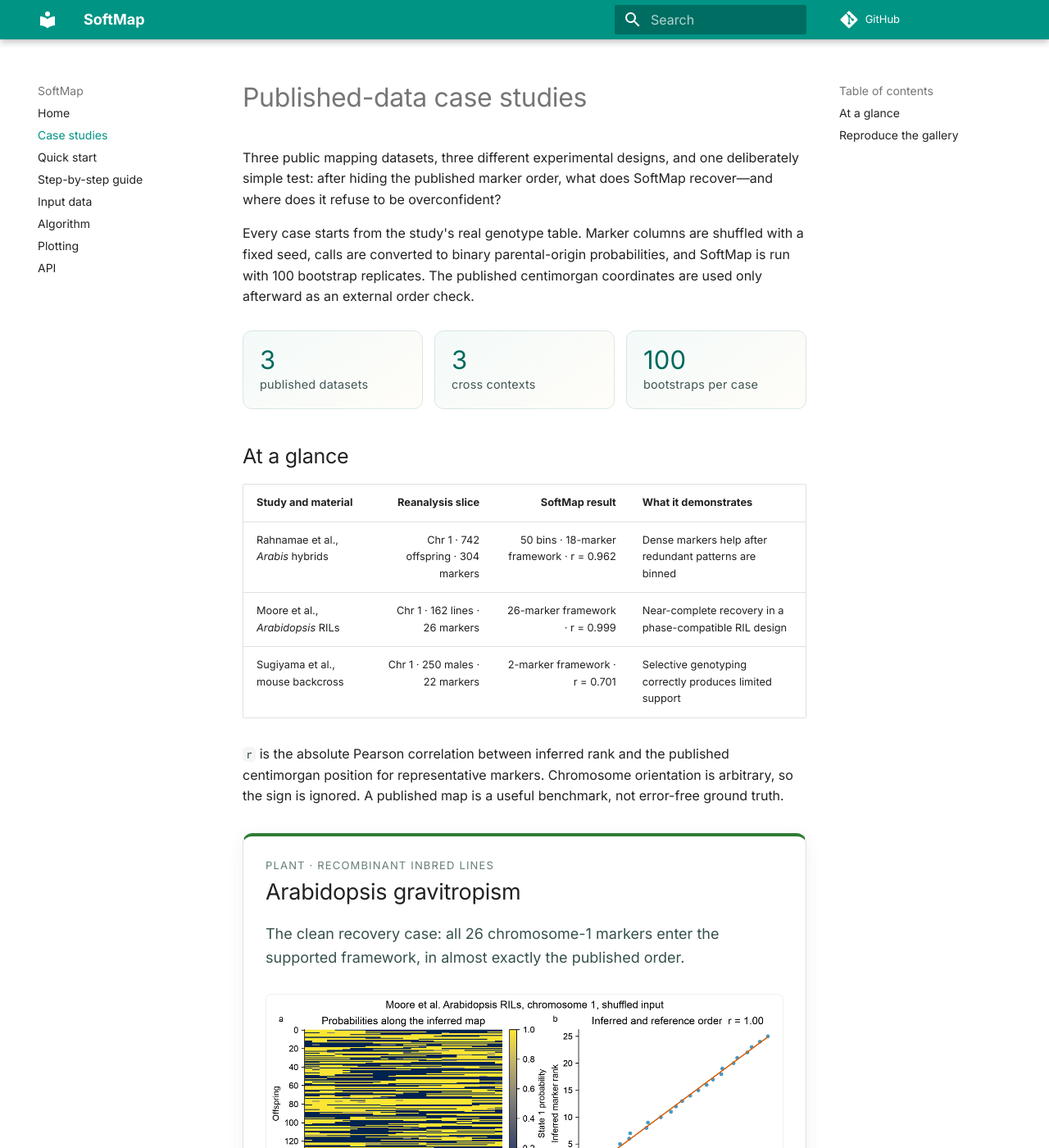
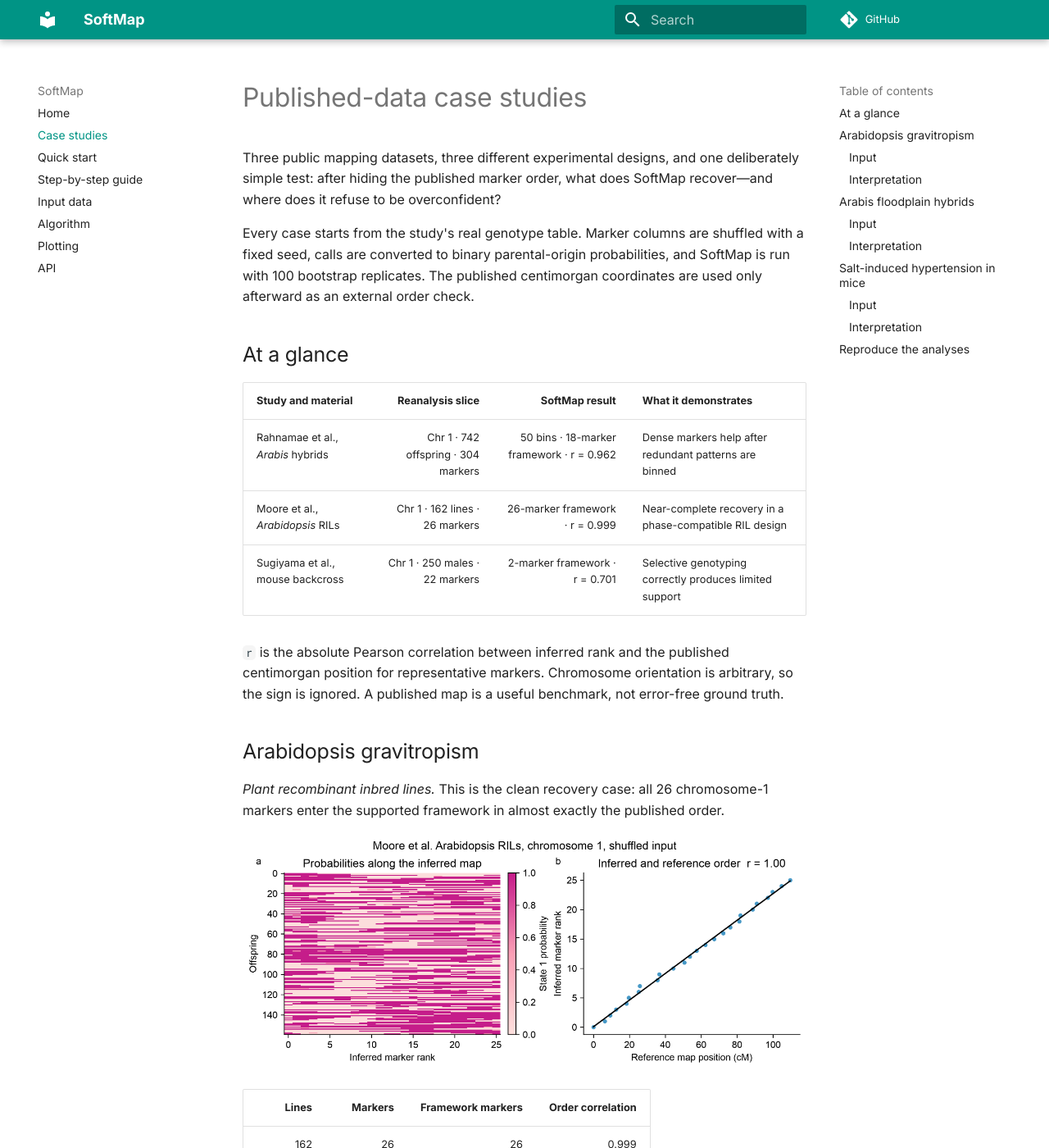
Before and after one commit to kevinkorfmann/softmap-linkage, an MkDocs documentation site: the page built from docs/case-studies.md, in a window 1280 px wide and 1400 px high. Shown: the whole window at 82% size. Built offline with MkDocs 1.6.1 and Material for MkDocs 9.7.7, drawn with Linux system fonts in a browser that asks for light colours; comment, search, counter and statistics services are not loaded; some of the changed text lies outside the part shown.

Commit message:
Simplify case study presentation

````diff
--- a/docs/case-studies.md
+++ b/docs/case-studies.md
@@ -8,12 +8,6 @@ Every case starts from the study's real genotype table. Marker columns are shuff
 with a fixed seed, calls are converted to binary parental-origin probabilities, and
 SoftMap is run with 100 bootstrap replicates. The published centimorgan coordinates
 are used only afterward as an external order check.
-
-<div class="case-summary" markdown>
-  <div><span>3</span> published datasets</div>
-  <div><span>3</span> cross contexts</div>
-  <div><span>100</span> bootstraps per case</div>
-</div>
 
 ## At a glance
 
@@ -28,63 +22,90 @@ centimorgan position for representative markers. Chromosome orientation is
 arbitrary, so the sign is ignored. A published map is a useful benchmark, not
 error-free ground truth.
 
-<div class="case-gallery">
-  <article class="case-card case-card--strong">
-    <div class="case-card__eyebrow">Plant · recombinant inbred lines</div>
-    <h2>Arabidopsis gravitropism</h2>
-    <p class="case-card__lead">The clean recovery case: all 26 chromosome-1 markers enter the supported framework, in almost exactly the published order.</p>
-    <img src="../assets/case_arabidopsis_ril.png" alt="SoftMap result for chromosome 1 of the Moore Arabidopsis recombinant inbred line dataset">
-    <dl class="case-metrics">
-      <div><dt>Lines</dt><dd>162</dd></div>
-      <div><dt>Markers</dt><dd>26</dd></div>
-      <div><dt>Framework</dt><dd>26</dd></div>
-      <div><dt>Order r</dt><dd>0.999</dd></div>
-    </dl>
-    <h3>What went in</h3>
-    <p>Replicate 2 from Moore et al. (2013), an Arabidopsis Bay × Sha recombinant-inbred population used to study root gravitropism. Homozygous L and C calls become 0.01 and 0.99; missing calls remain 0.5.</p>
-    <h3>What SoftMap adds</h3>
-    <p>The probability matrix becomes a continuous block pattern after ordering, and every representative marker passes 80% pairwise bootstrap support. This is the behavior expected when the cross matches the model and the chromosome contains enough informative recombinations.</p>
-    <p class="case-card__source"><a href="https://doi.org/10.1534/genetics.113.152678">Study</a> · <a href="https://rqtl.org/qtl2/pages/sampledata.html">R/qtl2 source data</a></p>
-  </article>
+## Arabidopsis gravitropism
 
-  <article class="case-card">
-    <div class="case-card__eyebrow">Plant · contemporary hybridization</div>
-    <h2>Arabis floodplain hybrids</h2>
-    <p class="case-card__lead">A dense, phase-limited example: all 304 source markers reduce to 50 informative segregation patterns and a supported 18-marker framework.</p>
-    <img src="../assets/case_arabis_hybridization.png" alt="SoftMap result for chromosome 1 of the Rahnamae Arabis hybridization dataset">
-    <dl class="case-metrics">
-      <div><dt>Offspring</dt><dd>742</dd></div>
-      <div><dt>Markers</dt><dd>304</dd></div>
-      <div><dt>Bins / framework</dt><dd>50 / 18</dd></div>
-      <div><dt>Order r</dt><dd>0.962</dd></div>
-    </dl>
-    <h3>What went in</h3>
-    <p>All 304 chromosome-1 markers from Rahnamae et al. (2025). NN and SS calls become 0.01 and 0.99. Heterozygous NS and missing calls become 0.5 because their phase is unresolved in SoftMap's binary representation.</p>
-    <h3>How to read the result</h3>
-    <p>This is a conversion stress test, not a replacement F2 map. Automatic binning groups patterns with at most 2% expected disagreement before ordering: 304 markers become 50 bins, 18 of which enter the 80%-supported framework. The stronger chromosome-scale agreement shows the value of the full marker set without pretending that unphased heterozygotes contain binary parental-origin information.</p>
-    <p class="case-card__source"><a href="https://github.com/nedarahnama/Contemporary_hybridization">Study repository and source data</a></p>
-  </article>
+*Plant recombinant inbred lines.* This is the clean recovery case: all 26
+chromosome-1 markers enter the supported framework in almost exactly the published
+order.
 
-  <article class="case-card case-card--caution">
-    <div class="case-card__eyebrow">Mammal · backcross</div>
-    <h2>Salt-induced hypertension in mice</h2>
-    <p class="case-card__lead">The cautionary case: the point order follows the published map broadly, but bootstrap evidence supports only two framework markers.</p>
-    <img src="../assets/case_mouse_backcross.png" alt="SoftMap result for chromosome 1 of the Sugiyama mouse hypertension backcross">
-    <dl class="case-metrics">
-      <div><dt>Offspring</dt><dd>250</dd></div>
-      <div><dt>Markers</dt><dd>22</dd></div>
-      <div><dt>Framework</dt><dd>2</dd></div>
-      <div><dt>Order r</dt><dd>0.701</dd></div>
-    </dl>
-    <h3>What went in</h3>
-    <p>Chromosome 1 from the Sugiyama et al. (2001) mouse backcross. Calls 0 and 1 become 0.01 and 0.99; missing calls become 0.5. The original experiment typed many markers only in animals with extreme blood-pressure phenotypes.</p>
-    <h3>Why limited support is the result</h3>
-    <p>Selective genotyping leaves different markers informed by different subsets of offspring. SoftMap can propose a point order, but the resampled data do not justify a long fixed framework. Reporting two supported markers is more useful than presenting all 22 as equally certain.</p>
-    <p class="case-card__source"><a href="https://doi.org/10.1006/geno.2000.6411">Study</a> · <a href="https://github.com/kbroman/qtl/blob/main/man/hyper.Rd">R/qtl dataset documentation</a></p>
-  </article>
-</div>
+![SoftMap result for chromosome 1 of the Moore Arabidopsis recombinant inbred line dataset](assets/case_arabidopsis_ril.png)
 
-## Reproduce the gallery
+| Lines | Markers | Framework markers | Order correlation |
+| ---: | ---: | ---: | ---: |
+| 162 | 26 | 26 | 0.999 |
+
+### Input
+
+The input is replicate 2 from Moore et al. (2013), an Arabidopsis Bay × Sha
+recombinant-inbred population used to study root gravitropism. Homozygous L and C
+calls become 0.01 and 0.99; missing calls remain 0.5.
+
+### Interpretation
+
+The probability matrix becomes a continuous block pattern after ordering, and every
+representative marker passes 80% pairwise bootstrap support. This is the expected
+behavior when the cross matches the model and the chromosome contains enough
+informative recombinations.
+
+Sources: [original study](https://doi.org/10.1534/genetics.113.152678) and
+[R/qtl2 source data](https://rqtl.org/qtl2/pages/sampledata.html).
+
+## Arabis floodplain hybrids
+
+*Plant contemporary hybridization.* This is a dense, phase-limited example: all
+304 source markers reduce to 50 informative segregation patterns and a supported
+18-marker framework.
+
+![SoftMap result for chromosome 1 of the Rahnamae Arabis hybridization dataset](assets/case_arabis_hybridization.png)
+
+| Offspring | Markers | Bins | Framework markers | Order correlation |
+| ---: | ---: | ---: | ---: | ---: |
+| 742 | 304 | 50 | 18 | 0.962 |
+
+### Input
+
+The input contains all 304 chromosome-1 markers from Rahnamae et al. (2025). NN and
+SS calls become 0.01 and 0.99. Heterozygous NS and missing calls become 0.5 because
+their phase is unresolved in SoftMap's binary representation.
+
+### Interpretation
+
+This is a conversion stress test, not a replacement F2 map. Automatic binning
+groups patterns with at most 2% expected disagreement before ordering: 304 markers
+become 50 bins, 18 of which enter the 80%-supported framework. The chromosome-scale
+agreement shows the value of the full marker set without treating unphased
+heterozygotes as binary parental-origin information.
+
+Source: [study repository and data](https://github.com/nedarahnama/Contemporary_hybridization).
+
+## Salt-induced hypertension in mice
+
+*Mammal backcross.* This is the cautionary case: the point order follows the
+published map broadly, but bootstrap evidence supports only two framework markers.
+
+![SoftMap result for chromosome 1 of the Sugiyama mouse hypertension backcross](assets/case_mouse_backcross.png)
+
+| Offspring | Markers | Framework markers | Order correlation |
+| ---: | ---: | ---: | ---: |
+| 250 | 22 | 2 | 0.701 |
+
+### Input
+
+The input is chromosome 1 from the Sugiyama et al. (2001) mouse backcross. Calls 0
+and 1 become 0.01 and 0.99; missing calls become 0.5. The original experiment typed
+many markers only in animals with extreme blood-pressure phenotypes.
+
+### Interpretation
+
+Selective genotyping leaves different markers informed by different subsets of
+offspring. SoftMap can propose a point order, but the resampled data do not justify
+a long fixed framework. Reporting two supported markers is more useful than
+presenting all 22 as equally certain.
+
+Sources: [original study](https://doi.org/10.1006/geno.2000.6411) and
+[R/qtl dataset documentation](https://github.com/kbroman/qtl/blob/main/man/hyper.Rd).
+
+## Reproduce the analyses
 
 The loaders read the public source tables directly; no processed genotype files are
 stored in this repository.
@@ -109,6 +130,6 @@ Run all three cases with:
 python examples/published_case_studies.py
 ```
 
-The gallery is a method check, not a biological re-interpretation of the original
+These examples are method checks, not biological reinterpretations of the original
 phenotypes or QTLs. SoftMap estimates marker order and ordering confidence; it does
 not estimate centimorgan distances in these examples.
--- a/docs/stylesheets/extra.css
+++ b/docs/stylesheets/extra.css
@@ -27,128 +27,3 @@ h6,
 .md-typeset code {
   border-radius: 0.25rem;
 }
-
-.case-summary {
-  display: grid;
-  grid-template-columns: repeat(3, minmax(0, 1fr));
-  gap: 0.7rem;
-  margin: 1.4rem 0 2rem;
-}
-
-.case-summary > div {
-  padding: 0.9rem 1rem;
-  border: 1px solid #d9e7e5;
-  border-radius: 0.55rem;
-  background: linear-gradient(145deg, #f3faf9, #fffdf8);
-  color: #405553;
-  font-size: 0.72rem;
-  letter-spacing: 0.015em;
-}
-
-.case-summary span {
-  display: block;
-  margin-bottom: 0.08rem;
-  color: #00695c;
-  font-size: 1.55rem;
-  line-height: 1.1;
-}
-
-.case-gallery {
-  display: grid;
-  gap: 1.25rem;
-  margin-top: 1.6rem;
-}
-
-.case-card {
-  overflow: hidden;
-  padding: 1.25rem 1.35rem 1.1rem;
-  border: 1px solid #dce4e3;
-  border-top: 0.22rem solid #00897b;
-  border-radius: 0.6rem;
-  background: #fff;
-  box-shadow: 0 0.25rem 1rem rgb(35 65 61 / 7%);
-}
-
-.case-card--strong {
-  border-top-color: #2e7d32;
-}
-
-.case-card--caution {
-  border-top-color: #d58b16;
-}
-
-.md-typeset .case-card h2 {
-  margin: 0.18rem 0 0.35rem;
-  font-size: 1.35rem;
-}
-
-.md-typeset .case-card h3 {
-  margin: 1rem 0 0.25rem;
-  color: #31504c;
-  font-size: 0.82rem;
-  text-transform: uppercase;
-  letter-spacing: 0.055em;
-}
-
-.case-card__eyebrow {
-  color: #667d79;
-  font-size: 0.65rem;
-  text-transform: uppercase;
-  letter-spacing: 0.09em;
-}
-
-.case-card__lead {
-  max-width: 48rem;
-  color: #36514d;
-  font-size: 0.9rem;
-}
-
-.case-card img {
-  width: 100%;
-  margin: 0.55rem 0 0.75rem;
-  border: 1px solid #edf1f0;
-  border-radius: 0.35rem;
-}
-
-.case-metrics {
-  display: grid;
-  grid-template-columns: repeat(4, minmax(0, 1fr));
-  gap: 0.45rem;
-  margin: 0;
-}
-
-.case-metrics > div {
-  padding: 0.55rem 0.65rem;
-  border-radius: 0.35rem;
-  background: #f4f8f7;
-}
-
-.case-metrics dt {
-  color: #6a7e7a;
-  font-size: 0.6rem;
-  text-transform: uppercase;
-  letter-spacing: 0.06em;
-}
-
-.case-metrics dd {
-  margin: 0.06rem 0 0;
-  color: #153f39;
-  font-size: 1.05rem;
-}
-
-.case-card__source {
-  margin-top: 1rem;
-  padding-top: 0.75rem;
-  border-top: 1px solid #e8eeee;
-  font-size: 0.72rem;
-}
-
-@media screen and (max-width: 600px) {
-  .case-summary {
-    grid-template-columns: 1fr;
-  }
-
-  .case-metrics {
-    grid-template-columns: repeat(2, minmax(0, 1fr));
-  }
-}
````
Also changed, not shown: docs/assets/case_arabidopsis_ril.png, docs/assets/case_arabis_hybridization.png, docs/assets/case_mouse_backcross.png.
